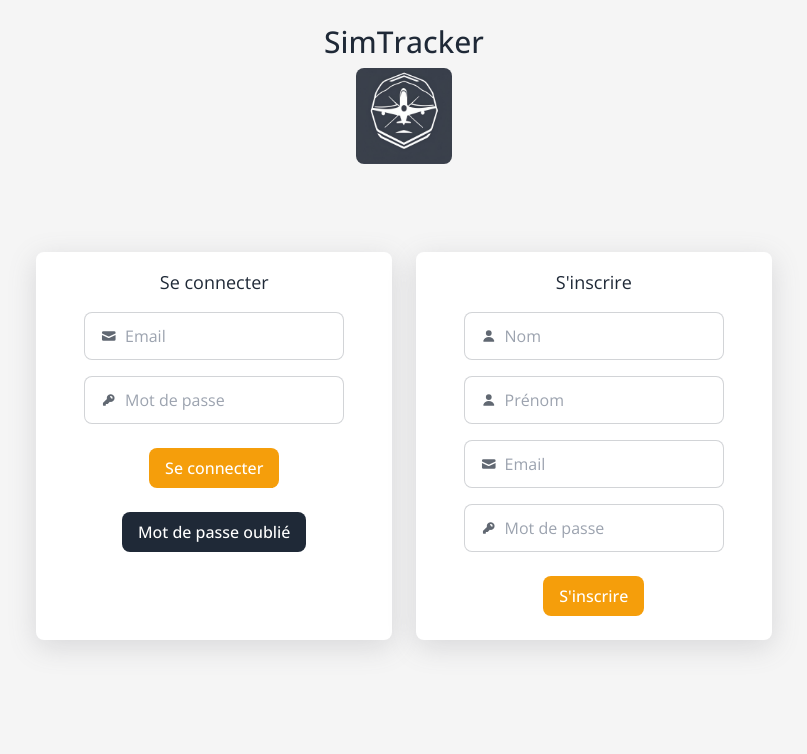
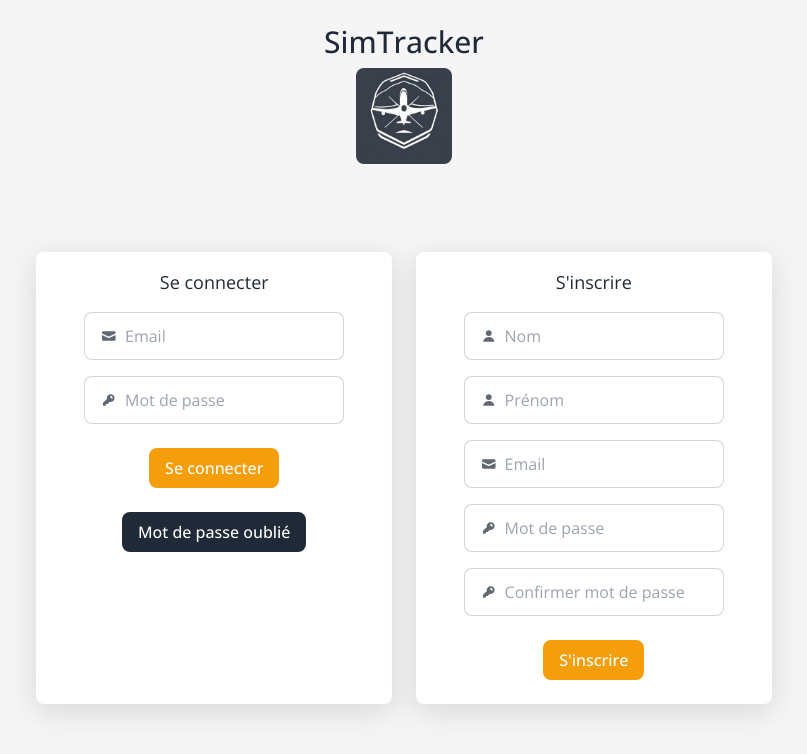
Before and after one commit to SloanGa/SimTracker, a React (Create React App) app in the folder frontend/: page /login in a window 1280 px wide. Shown: the top 754 px of the page, without its empty margins (236-1043 px from the left). Built offline with nearby package versions, Linux system fonts and the light colour scheme; no server answers.

Commit message:
add password confirm on signup

```diff
--- a/frontend/src/components/Signup.tsx
+++ b/frontend/src/components/Signup.tsx
@@ -15,6 +15,7 @@ const Signup = () => {
     lastname: "",
     email: "",
     password: "",
+    passwordconfirm: "",
   });
 
   const handleChange = (e: React.ChangeEvent<HTMLInputElement>) => {
@@ -138,6 +139,29 @@ const Signup = () => {
           onChange={handleChange}
         />
       </label>
+
+      <label className="input input-bordered flex items-center gap-2">
+        <svg
+          xmlns="http://www.w3.org/2000/svg"
+          viewBox="0 0 16 16"
+          fill="currentColor"
+          className="h-4 w-4 opacity-70"
+        >
+          <path
+            fillRule="evenodd"
+            d="M14 6a4 4 0 0 1-4.899 3.899l-1.955 1.955a.5.5 0 0 1-.353.146H5v1.5a.5.5 0 0 1-.5.5h-2a.5.5 0 0 1-.5-.5v-2.293a.5.5 0 0 1 .146-.353l3.955-3.955A4 4 0 1 1 14 6Zm-4-2a.75.75 0 0 0 0 1.5.5.5 0 0 1 .5.5.75.75 0 0 0 1.5 0 2 2 0 0 0-2-2Z"
+            clipRule="evenodd"
+          />
+        </svg>
+        <input
+          type="password"
+          className="grow"
+          placeholder="Confirmer mot de passe"
+          name="passwordconfirm"
+          value={formData.passwordconfirm}
+          onChange={handleChange}
+        />
+      </label>
       <ErrorMessage errorMessage={errorMessageSign} />
       <ButtonSubmit props="S'inscrire" />
     </form>
```
Also changed, not shown: 4 other files (tests, documents, lock files or other folders).
